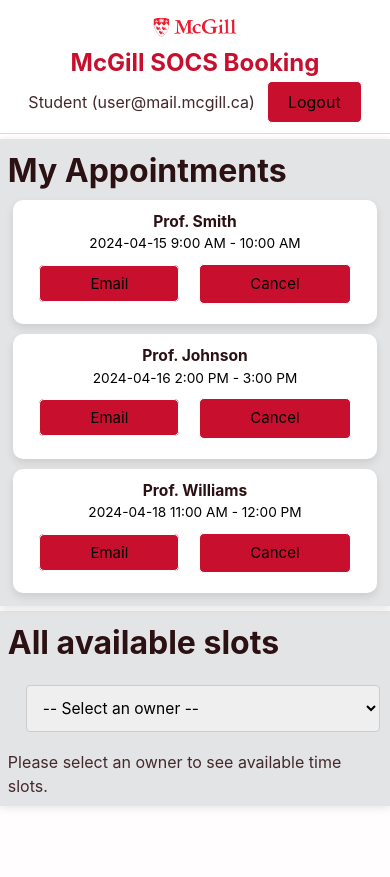
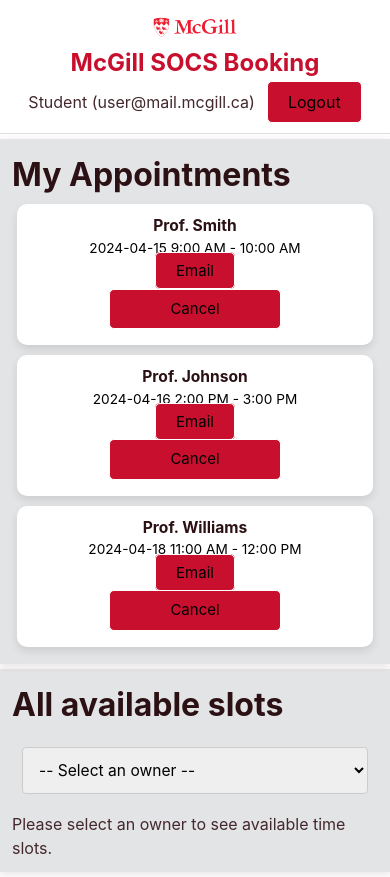
Before and after one commit to YR701/booking-app, a React (Vite) app in the folder fe/: page / in a window 390 px wide. Both pictures are taken after a click on the button "User Dashboard". Before the commit the page ends 844 px from the top, so only its background shows below. Built offline with nearby package versions, Linux system fonts and the light colour scheme.

Commit message:
make better for mobile

```diff
--- a/fe/src/App.css
+++ b/fe/src/App.css
@@ -43,6 +43,8 @@
 .nav-actions {
   display: flex;
   align-items: center;
+  flex-wrap: wrap;
+  gap: 10px;
 }
 
 .hero {
@@ -206,6 +208,15 @@
     font-size: 1.25rem;
   }
 
+  .nav-actions {
+    flex-direction: column;
+    align-items: stretch;
+  }
+
+  .nav-actions button {
+    width: 100%;
+  }
+
   .form input,
   .form select,
   .form button[type='submit'] {
--- a/fe/src/pages/UserDashboard.css
+++ b/fe/src/pages/UserDashboard.css
@@ -37,7 +37,7 @@
     background-color: var(--accent);
     border: 1px solid #ffffff;
     color: #000000;
-    padding: 8px 50px;
+    padding: 8px 20px;
     border-radius: 5px;
     cursor: pointer;
     margin: 10px;
@@ -83,8 +83,9 @@
     padding: 10px;
     border-radius: 10px;
     box-shadow: 0 4px 8px rgba(0, 0, 0, 0.1);
-    width: 98%;
-    margin: 16px;
+    width: 100%;
+    margin: 16px 0;
+    box-sizing: border-box;
 }
 
 .owner-header {
@@ -257,4 +258,32 @@
     .owner-contact button {
         width: 100%;
     }
+
+    .appointment-info button,
+    .appointment-info a {
+        width: 100%;
+        margin: 6px 0;
+    }
 }
+
+@media (max-width: 480px) {
+    .appointment,
+    .OwnerInfo {
+        padding: 12px;
+    }
+
+    .owner-list select {
+        margin: 8px 0;
+    }
+
+    .owner-info,
+    .request-meeting {
+        margin: 12px 0;
+        padding: 12px;
+    }
+
+    .slots-list button,
+    .request-form button {
+        width: 100%;
+    }
+}
```
Also changed, not shown: 1 other file (tests, documents, lock files or other folders).
